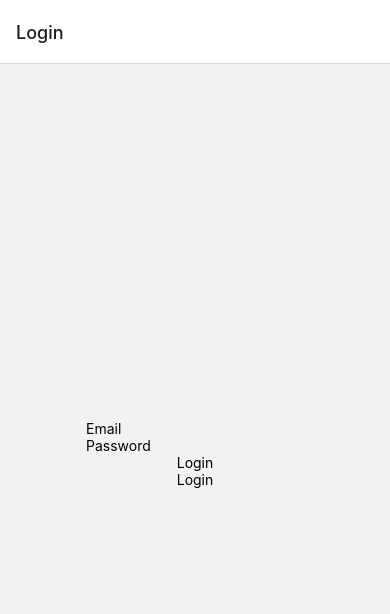
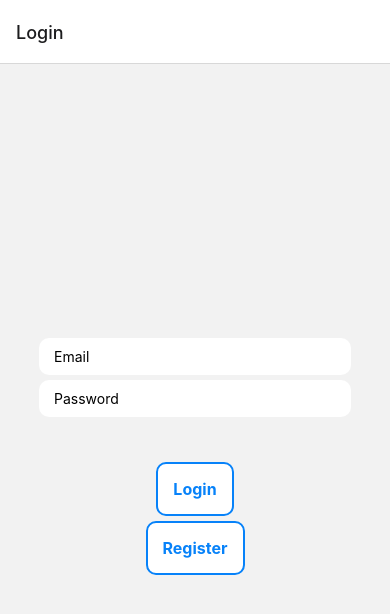
Before and after one commit to Julian-Tipler/productivity-tracker, a React Native app: screen /Login in a window 390 px wide. Shown: the top 614 px of the page. Built offline with nearby package versions, Linux system fonts and the light colour scheme; what expo-linking would draw is missing.

Commit message:
basic auth window

```diff
--- a/screens/Auth/LoginScreen.tsx
+++ b/screens/Auth/LoginScreen.tsx
@@ -11,7 +11,7 @@
 const LoginScreen = () => {
   return (
     <KeyboardAvoidingView style={styles.container} behavior="padding">
-      <View>
+      <View style={styles.inputContainer}>
         <TextInput
           placeholder="Email"
           // value={}
@@ -37,7 +37,7 @@
           onPress={() => {}}
           style={[styles.button, styles.buttonOutline]}
         >
-          <Text style={styles.buttonOutlineText}>Login</Text>
+          <Text style={styles.buttonOutlineText}>Register</Text>
         </TouchableOpacity>
       </View>
     </KeyboardAvoidingView>
@@ -52,8 +52,42 @@
     justifyContent: "center",
     alignItems: "center",
   },
-  buttonContainer: {},
-  button: {},
-  buttonOutline: {},
-  buttonOutlineText: {},
+  buttonContainer: {
+    width: "60%",
+    justifyContent: "center",
+    alignItems: "center",
+    marginTop: 40,
+  },
+  button: {
+    backgroundColor: "#0782F9",
+    width: "100%",
+    padding: 15,
+    borderRadius: 10,
+  },
+  buttonOutline: {
+    backgroundColor: "white",
+    marginTop: 5,
+    borderColor: "#0782F9",
+    borderWidth: 2,
+  },
+  buttonOutlineText: {
+    color: "#0782F9",
+    fontWeight: "700",
+    fontSize: 16,
+  },
+  buttonText: {
+    color: "white",
+    fontWeight: "700",
+    fontSize: 16,
+  },
+  inputContainer: {
+    width: "80%",
+  },
+  input: {
+    backgroundColor: "white",
+    paddingHorizontal: 15,
+    paddingVertical: 10,
+    borderRadius: 10,
+    marginTop: 5,
+  },
 });
```
